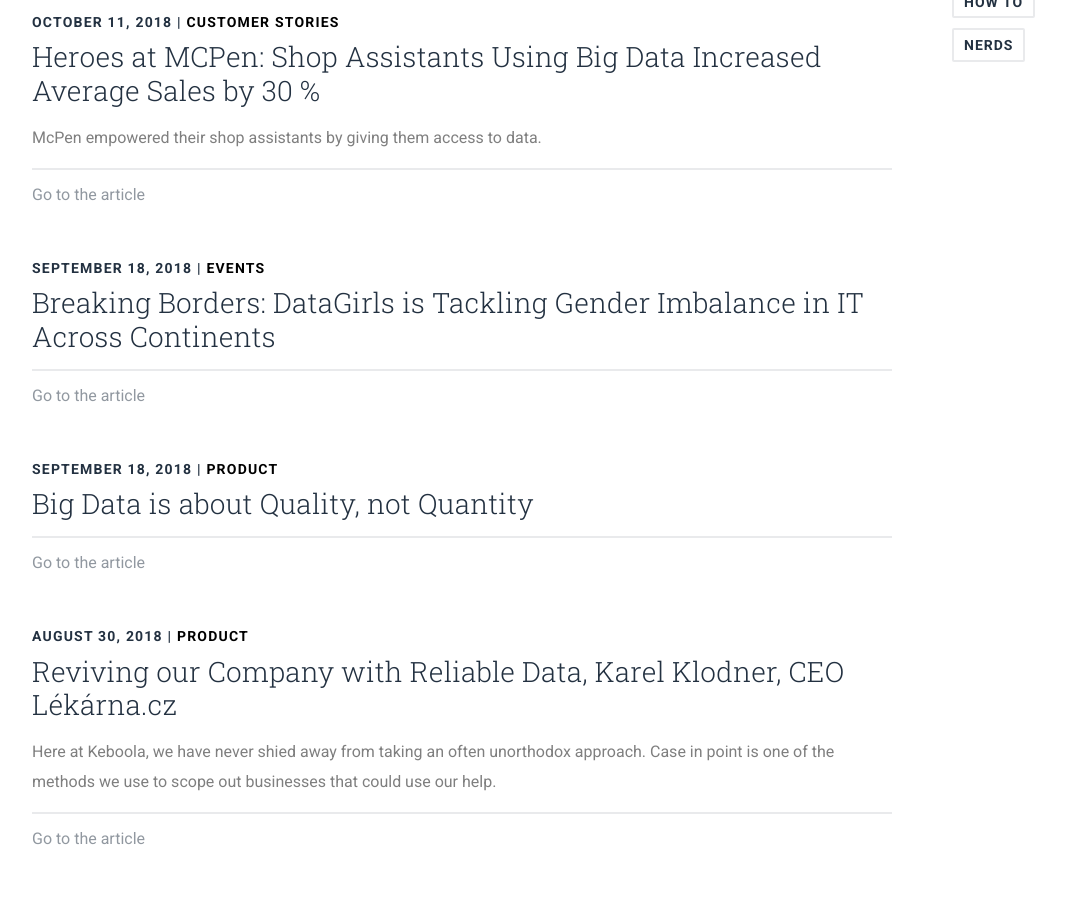
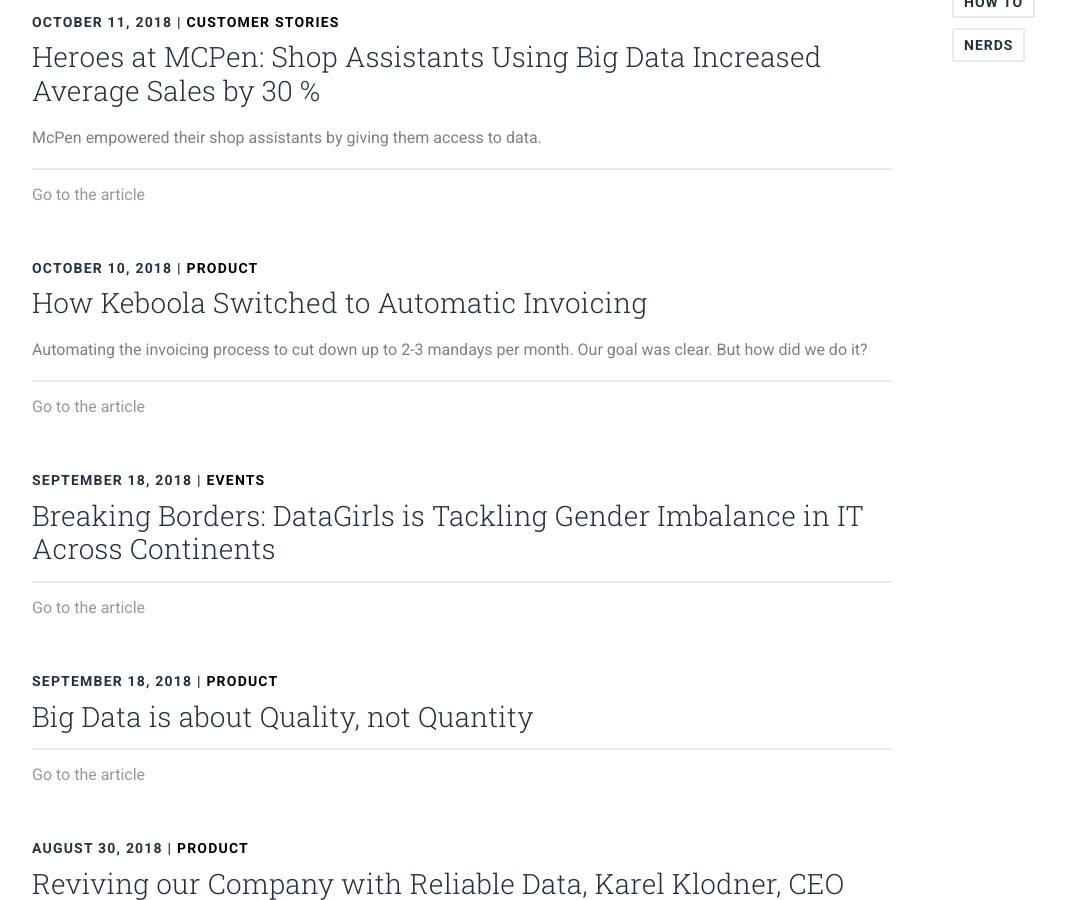
Before and after one commit to keboola/blog, a Jekyll site: the page built from index.md, in a window 1280 px wide and 900 px high, scrolled down 1637 px. Shown: the whole window, without its empty margins (28-1094 px from the left). Built offline with Jekyll 4.4.1, drawn with Linux system fonts in a browser that asks for light colours; nearby versions of some CDN libraries; some of the changed lines change nothing that is shown.

Commit message:
Update from Forestry.io - Published how-keboola-switched-to-automatic-invoicing.md

```diff
--- a/_drafts/2018-10-10-how-keboola-switched-to-automatic-invoicing.md
+++ b/_posts/2018-10-10-how-keboola-switched-to-automatic-invoicing.md
@@ -3,15 +3,13 @@
 layout: post
 categories: product
 date: 2018-10-10 11:16:35 +0000
-perex: 'Automating the invoicing process to cut down up to 2-3 mandays per month.
-  Our goal was clear. But how did we do it? '
+perex: Automating the invoicing process to cut down up to 2-3 mandays per month. Our
+  goal was clear. But how did we do it?
 user: pavel-dolezal
-coverphoto: "/uploads/Untitled design (4).png"
-coverphoto_slider: "/uploads/2015-05-11-1431381813-5381990-overwhelmed_women_business_owner_optimized-thumb.jpg"
+coverphoto: ''
+coverphoto_slider: ''
 
 ---
-## How Keboola Switched to Automatic Invoicing
-
 Assisting clients with data and automation is our specialty here at Keboola, with the mission of helping businesses become “data-driven.” Several months ago it was our turn to put in moto our own engines and build an automated workflow for our invoicing process. After we lost our two main finance wizards to the joys of childcare, we decided to go on the automated road ourselves for our internal business processes.
 
 For years, the two of them have been issuing invoices one by one. Manually. Hating unnecessary manual tasks, we were eager to put the power of our platform - Keboola Connection - into work and eliminate the manual invoicing.
@@ -24,45 +22,41 @@
 
 **Starting point: our “budget” was 3-4 mandays max!**
 
-***
-
-![how to stop feeling overwhelmed and be more productive by automating the invoicing process ](/uploads/2015-05-11-1431381813-5381990-overwhelmed_women_business_owner_optimized-thumb.jpg "Overwhelming invoicing process")
-
-#### **Step 1  —  Looking for a tool to use for the invoicing**
+## **Step 1  —  Looking for a tool to use for the invoicing**
 
 We were looking for a tool which can handle all the basic things we need: different currencies (it’s Europe!), different bank accounts, with or without tax, paid or unpaid, and a handful of other features. Last but not least, the tool HAD to have a nice RESTful API. After some trials we opted for a Czech system – [Fakturoid](https://www.fakturoid.cz/), not only for their great support, by the way, even if it was a big plus.
 
-#### **Step 2  — Getting data about customers from Fakturoid into Keboola Connection**
+## **Step 2  — Getting data about customers from Fakturoid into Keboola Connection**
 
 First step: exporting our clients from our old accounting tool [Flexibee](https://www.flexibee.eu/), into our new one, Fakturoid. Then we added all the necessary info to the contacts.
 
-With our customers’ records ready we just needed to get the data into Keboola Connection. It was time to set up our [Generic Extractor](https://developers.keboola.com/extend/generic-extractor/). Within half an hour it was done! Check it here:
-
-![](https://lh5.googleusercontent.com/iyP7fwgfyr9xLwMSyzLHedmMpugoJDLiJWmU6b16J4PJJM9y10nZco9jl6pLYPUFXpyeWAcY9IPK4Zg7XF-ihTMYtOWq3fLSRqB1_wp8-9FRmYaAFh2aDqNxIs2HBc_4M22mgSqN =624x461)
+![](/uploads/invoicingArticle1.jpeg)
 
 _Keboola Generic extractor config for getting clients’ info from Fakturoid into Keboola Connection_
 
-#### **Step 3  —  Creating two tables with invoices and their items for uploading into Fakturoid**
+With our customers’ records ready we just needed to get the data into Keboola Connection. It was time to set up our [Generic Extractor](https://developers.keboola.com/extend/generic-extractor/). Within half an hour it was done!
+
+## **Step 3  —  Creating two tables with invoices and their items for uploading into Fakturoid**
 
 There was only one more thing to know. Who is supposed to pay for what and when? We store this info in our Google Spreadsheet. It contains basic info about our clients, the services they use, the price they pay for them, the invoicing period (yearly, quarterly, monthly), and the time period for which the info is valid (when their contract is valid; new contract/change = new row). To be able to pair the tables easily, we added a new column with the Fakturoid client ID.
 
 Finally, we set up our [Google Drive Extractor](https://help.keboola.com/tutorial/load/googledrive/) and loaded the data into Keboola Connection. Once we had all the data there, we used SQL to create a Transformation that took everything necessary from the tables (who we bill this month, how much, if out of country = don’t put VAT, add info about current exchange rate, etc.) and created clean output tables. Everything in one place.
 
-![](https://lh3.googleusercontent.com/QTAa4B1kVEjO3ox5KyrbQo1MiTD3e4XeRBiD23Lt1uB88bzZxRSDKnwYpLCrO4s-ZZtXKiVsN97Bf9kurdJr65nrYYQQprwRsAzAr5mmfFh0sqNHwZTT6zNYENLgnqHec26vyylo =624x495)
+![](/uploads/invoicingArticle2.jpeg)
 
 _Part of the SQL transformation which creates an output table with items to pay for Fakturoid._
 
-#### **Step 4  — Sending the tables into Fakturoid and letting it create the invoices**
+## **Step 4  — Sending the tables into Fakturoid and letting it create the invoices**
 
 This step was not as easy as exporting data from Fakturoid. We couldn’t use any preprogrammed services. Thankfully, **Keboola Connection is an open environment** and any developer can augment it and add new code to extend its functionality. Just wrap it up in Docker container. We asked our colleague, Vlado to write a new writer for Fakturoid (it took him only 2 hours!) which would take the output tables from our Transformation (see Step 3) and create invoices in Fakturoid from the data in those tables.
 
 Now when the writer is completed, Keboola Connection has one more component which is available to all its users.
 
-#### **Step 5 — Automating  the whole process**
+## **Step 5 — Automating  the whole process**
 
 It was the easiest part. We used our [Orchestration](https://help.keboola.com/orchestrator/) services inside Keboola Connection and created an orchestration which automatically starts on the first day of each month. Five minutes later, all the invoices are done and sent out. #easypeasy
 
-#### **Conclusions:**
+## **Conclusions:**
 
 Automating the tasks that are repetitive and time-consuming for your team should not be complicated. We believe in splitting big problems into smaller pieces, solving the small parts and putting them back together just like Lego bricks. The process should be easy, fast, open and put together from self-contained components. So when you have a problem in one part, it doesn’t affect the whole solution and you can easily fix it.
 
@@ -70,12 +64,12 @@
 
 **_What we spent?_**
 
-* 4 hours to analyse and understand the problem and how things are connected,
-* 1 hour to export clients from the accounting system,
-* 1/2 hour to write a Generic Extractor from Fakturoid,
-* 2 hours to write a Transformation preparing clean output data,
-* 2 hours to develop a new Writer for Fakturoid, and
-* 1-2 hours to do everything else related to the whole process.
+4 hours to analyse and understand the problem and how things are connected,
+1 hour to export clients from the accounting system,
+1/2 hour to write a Generic Extractor from Fakturoid,
+2 hours to write a Transformation preparing clean output data,
+2 hours to develop a new Writer for Fakturoid, and
+1-2 hours to do everything else related to the whole process.
 
 Total = circa 11 hours
 
```
